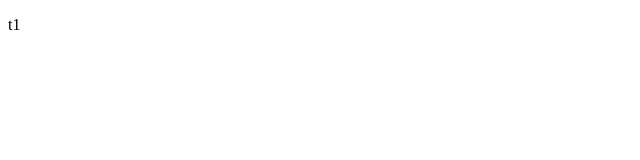
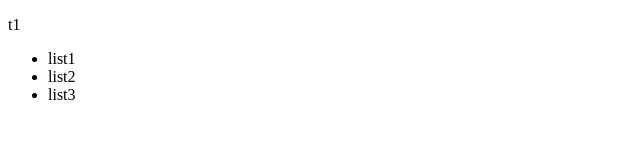
Before and after one commit to KimYuMi/kimyumi_github, a plain HTML site: page index.html in a window 1280 px wide. Shown: the whole page, without its empty margins (0-640 px from the left). Drawn offline with Linux system fonts and the light colour scheme.

Commit message:
ul li 추가

```diff
--- a/index.html
+++ b/index.html
@@ -4,7 +4,9 @@
 	<div>
 		<p>t1</p>
 		<ul>
-
+			<li>list1</li>
+			<li>list2</li>
+			<li>list3</li>
 		</ul>
 	</div>
 </body>
```
